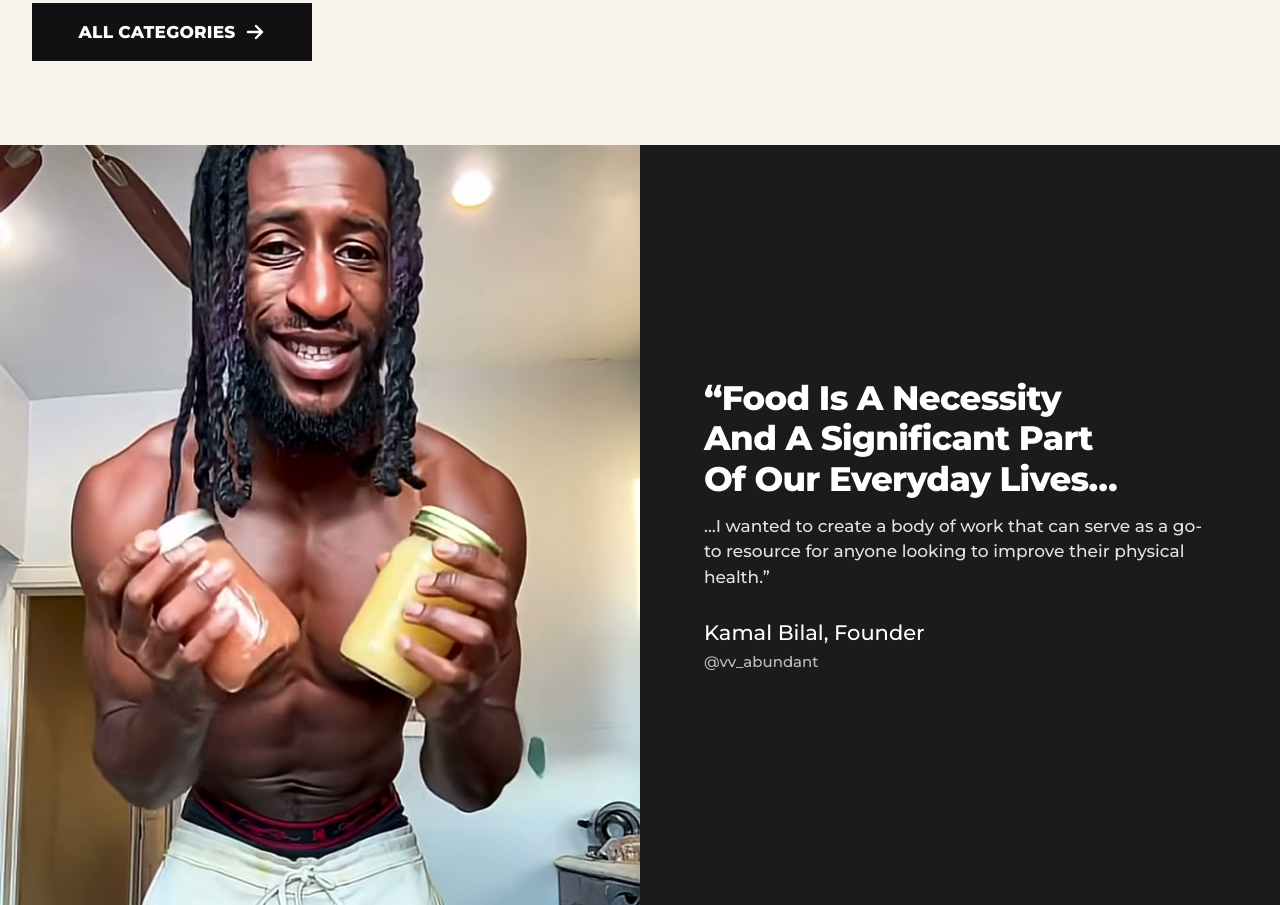
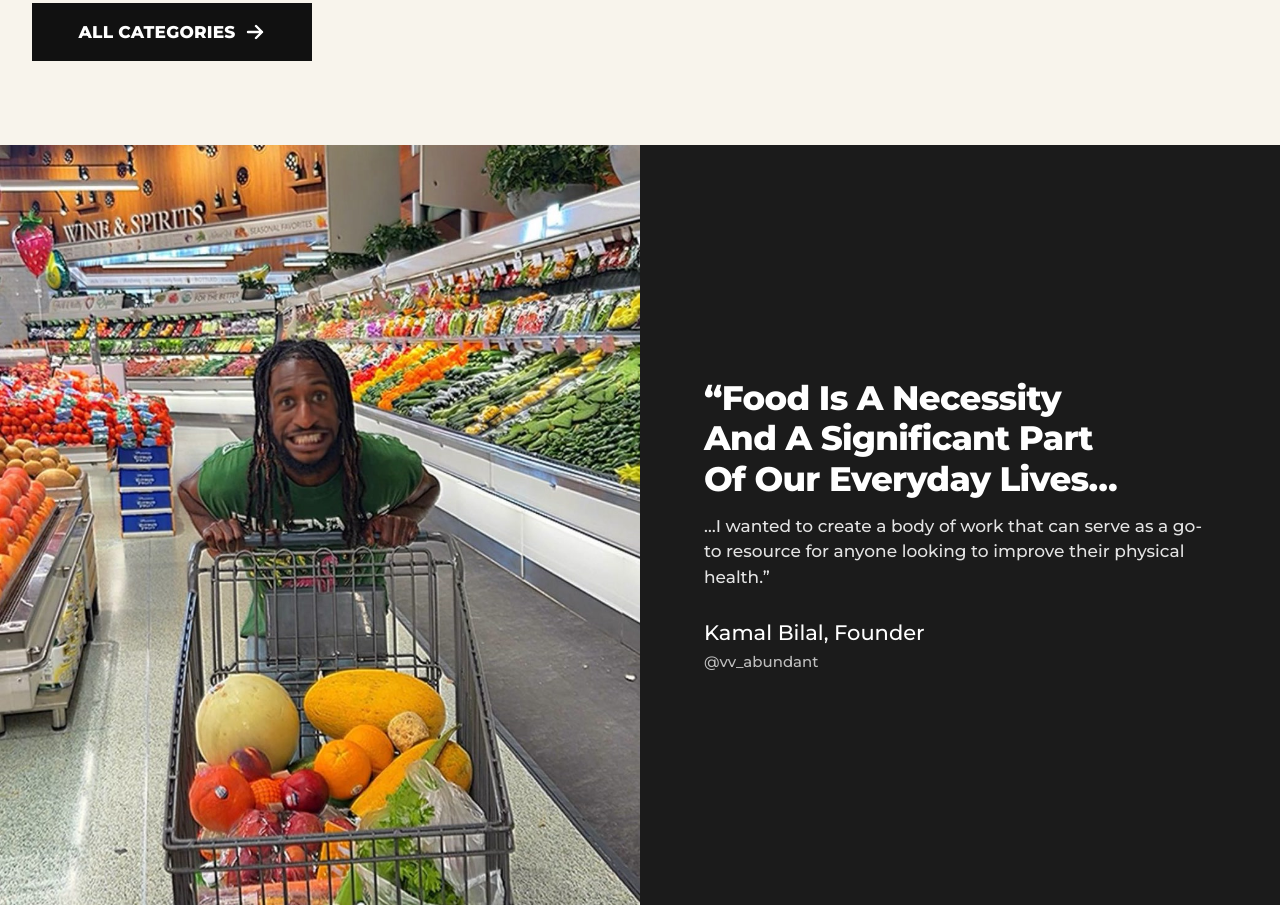
Before and after one commit to silkysroad/ishay-beta, a plain HTML site: page index.html in a window 1280 px wide. Shown: the part 2028-2933 px from the top of the page. Drawn offline with Linux system fonts and the light colour scheme.

Commit message:
About section: grocery store photo of Kamal supplied by Silk
Co-Authored-By: Claude Fable 5.2 <noreply@anthropic.com>

```diff
--- a/home.css
+++ b/home.css
@@ -120,7 +120,7 @@ a:focus-visible,button:focus-visible,summary:focus-visible,input:focus-visible{o
 
 /* founder: photo, then a black panel */
 .founder{background:#1b1b1b;color:var(--white)}
-.founder-shot{width:100%;height:auto;aspect-ratio:1/.92;object-fit:cover;object-position:50% 0%}
+.founder-shot{width:100%;height:auto;aspect-ratio:1/1.08;object-fit:cover;object-position:50% 40%}
 .founder-copy{padding:32px var(--pad) 44px}
 .founder h2{font-size:clamp(24px,6.6vw,34px);line-height:1.2;text-wrap:balance}
 .founder-rest{margin-top:14px;font-size:17px;line-height:1.5;color:rgba(255,255,255,.88);max-width:30em}
--- a/index.html
+++ b/index.html
@@ -137,7 +137,7 @@
 </section>
 
 <section class="founder" id="about">
-  <img class="founder-shot" src="img/kamal-founder.jpg" width="720" height="860" loading="lazy" alt="Kamal Bilal smiling at the camera in his kitchen, holding two glass jars">
+  <img class="founder-shot" src="img/kamal-founder-grocery.jpg" width="1044" height="1256" loading="lazy" alt="Kamal Bilal grinning over a shopping cart full of melons, oranges and vegetables in a grocery store produce aisle">
   <div class="founder-copy">
     <h2>&ldquo;Food Is A Necessity And A Significant Part Of Our Everyday Lives&hellip;</h2>
     <p class="founder-rest">&hellip;I wanted to create a body of work that can serve as a go-to resource for anyone looking to improve their physical health.&rdquo;</p>
```
Also changed, not shown: img/kamal-founder-grocery.jpg (added).
